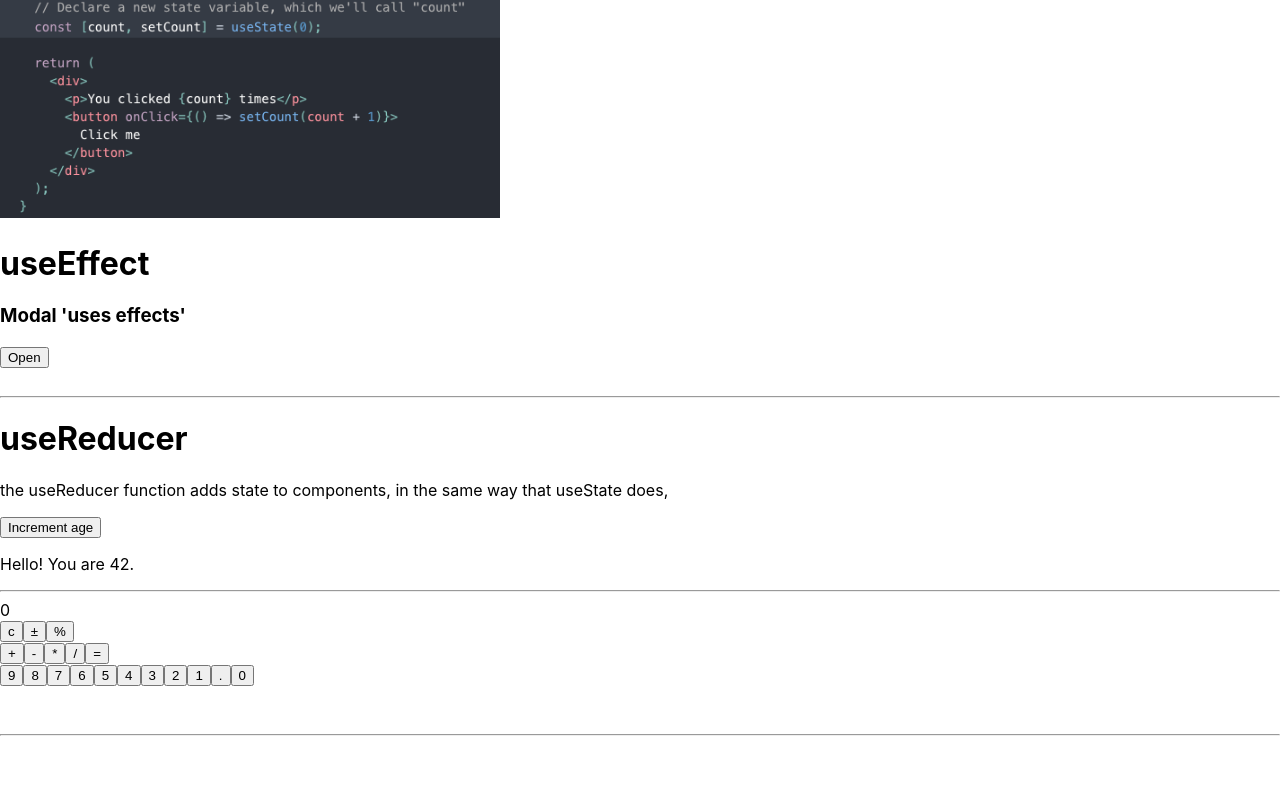
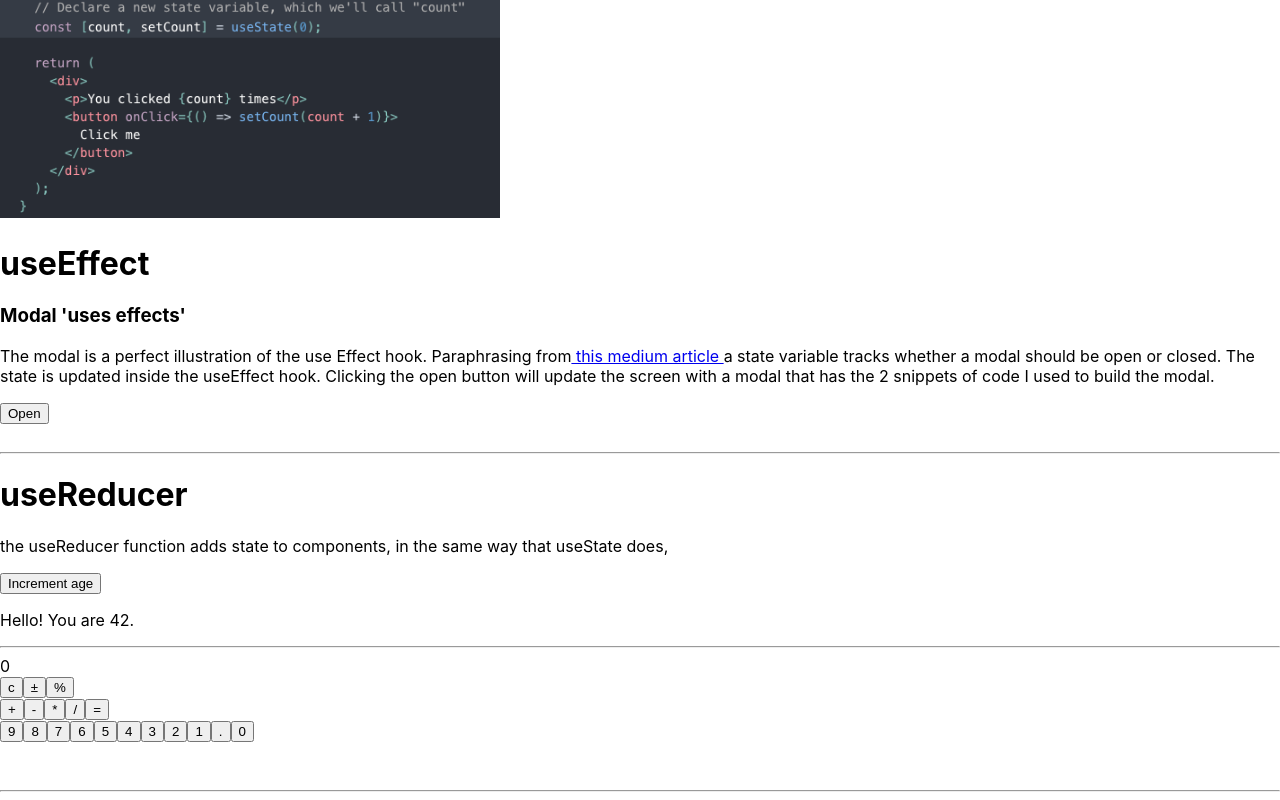
Before and after one commit to christine-iyer/counter, a React (Create React App) app: page / in a window 1280 px wide. Shown: the part 555-1355 px from the top of the page. Before the commit the page ends 1299 px from the top, so only its background shows below. Built offline with nearby package versions, Linux system fonts and the light colour scheme.

Commit message:
Finished use Effect. Quick elplanation and a modal example that shows the code I wrote to build it.

```diff
--- a/src/App.js
+++ b/src/App.js
@@ -3,6 +3,8 @@ import Counter from './components/Counter'
 import Effect from './components/Effect'
 import Reducer from './components/Reducer'
 import Calculator from './components/useReducer/Calculator';
+import useEffect1 from './photos/useEffect1.png'
+import useEffect2 from './photos/useEffect2.png'
 function App() {
   const [show, setShow] = useState(false)
   return (
@@ -12,23 +14,25 @@ function App() {
       </header>
       <Counter />
       <>
-      <h1>useEffect</h1>
-      <h3>Modal 'uses effects'</h3>
+        <h1>useEffect</h1>
+        <h3>Modal 'uses effects'</h3>
+        <p>The modal is a perfect illustration of the use Effect hook. Paraphrasing from
+          <a href="https://javascript.plainenglish.io/react-modals-can-be-opened-from-useeffect-now-1689f997b284"> this medium article </a>
+a state variable tracks whether a modal should be open or closed. The state is updated inside the useEffect hook.
+Clicking the open button will update the screen with a modal that has the 2 snippets of code I used to build the modal.
+        </p>
         <button onClick={() => setShow(true)}>Open
         </button>
         <Effect className="modal" isOpen={show}>
           <h1>useEffect Hook Example</h1>
-          <p>The modal is a perfect illustration of the use Effect hook.</p>
+          <div>
+            <img src={useEffect1} width='300' height='300'></img>
+            <img src={useEffect2} width='300' height='300'></img>
+          </div>
           <br />
           <button onClick={() =>
             setShow(false)}>Close</button>
         </Effect>
-
-
-
-
-
-
         <br />
         <br />
         <hr></hr>
@@ -38,12 +42,8 @@ function App() {
         <br />
         <br />
         <hr></hr>
-
       </>
-
     </div>
-
-
   );
 }
 
```
Also changed, not shown: src/photos/useEffect1.png (added), src/photos/useEffect2.png (added).
